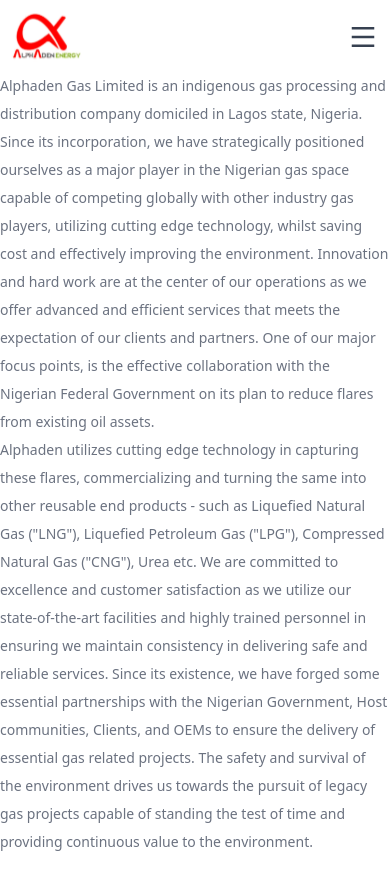
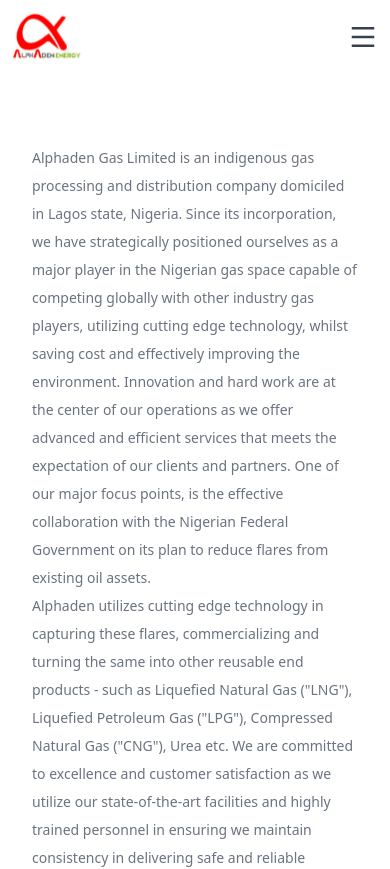
Before and after one commit to AlphadenEnnergy/Alphaden-Energy-Website, a Next.js app: page /alphadengas in a window 390 px wide. Shown: the top 869 px of the page. Built offline with nearby package versions, Linux system fonts and the light colour scheme.

Commit message:
Affiliates

```diff
--- a/src/pages/alphadengas/index.tsx
+++ b/src/pages/alphadengas/index.tsx
@@ -27,7 +27,7 @@
           <Subnav />
           <Navbar state={state} setState={setState} />
         </nav>
-        <section className=" md:mt-24">
+        <section className="p-8 mt-10 md:mt-24 lg:p-0">
           <HeaderGas />
           <section className="w-full flex  flex-col justify-start items-center mt-8 md:mt-0">
             <p className="w-full max-w-7xl text-gray-500 text-sm leading-loose my-10">
--- a/src/pages/alphadentechnologies/index.tsx
+++ b/src/pages/alphadentechnologies/index.tsx
@@ -27,7 +27,7 @@
           <Subnav />
           <Navbar state={state} setState={setState} />
         </nav>
-        <section className=" md:mt-24">
+        <section className="p-8 mt-10 md:mt-24 lg:p-0">
           <HeaderTechnologies />
           <section className="w-full flex  flex-col justify-start items-center mt-8 md:mt-0">
             <p className="w-full max-w-7xl text-gray-500 text-sm leading-loose my-10">
```
